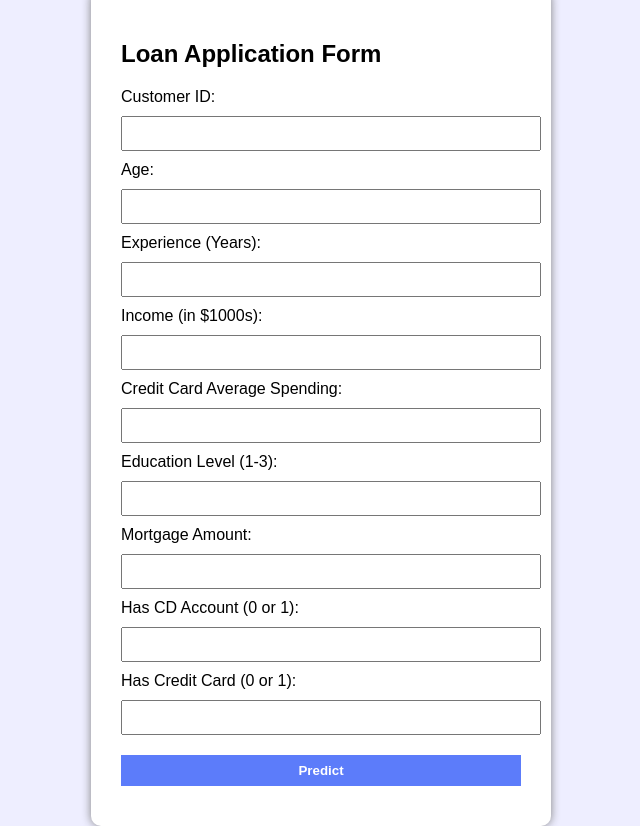
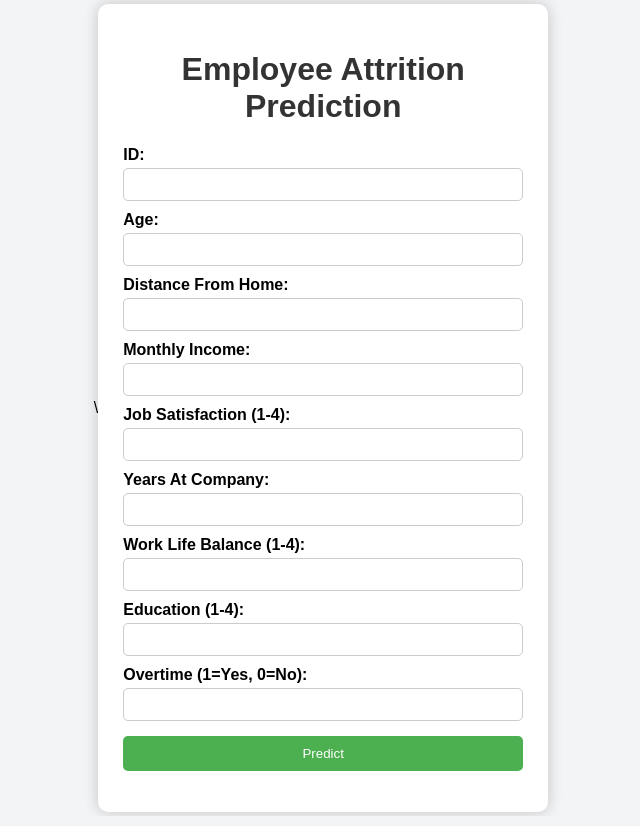
Before and after one commit to harshini202005/LogisticRegression, a Flask app: page / in a window 1280 px wide. Shown: the whole page, without its empty margins (319-959 px from the left). Run offline with Flask 3, Linux system fonts and the light colour scheme; parts of the project's set-up code (start-up, migrations or seed data) failed here and were passed over.

Commit message:
Files added

```diff
--- a/app.py
+++ b/app.py
@@ -1,10 +1,17 @@
 from flask import Flask, render_template, request
 import pickle
-import numpy as np
-import os
+import pandas as pd
 
 app = Flask(__name__)
-model = pickle.load(open('model.pkl', 'rb'))
+
+# Load model
+with open('attrition_model.pkl', 'rb') as file:
+    model = pickle.load(file)
+
+# Features list
+features = ['ID', 'Age', 'DistanceFromHome', 'MonthlyIncome',
+            'JobSatisfaction', 'YearsAtCompany', 'WorkLifeBalance',
+            'Education', 'Overtime']
 
 @app.route('/')
 def home():
@@ -12,21 +19,31 @@ def home():
 
 @app.route('/predict', methods=['POST'])
 def predict():
-    input_features = [
-        float(request.form['ID']),
-        float(request.form['Age']),
-        float(request.form['Experience']),
-        float(request.form['Income']),
-        float(request.form['CCAvg']),
-        float(request.form['Education']),
-        float(request.form['Mortgage']),
-        float(request.form['CD_Account']),
-        float(request.form['CreditCard'])
-    ]
-    final_input = np.array([input_features])
-    result = model.predict(final_input)[0]
-    return render_template('result.html', prediction='Approved' if result == 1 else 'Rejected')
+    try:
+        # Get form data
+        input_data = [
+            int(request.form['ID']),
+            int(request.form['Age']),
+            int(request.form['DistanceFromHome']),
+            float(request.form['MonthlyIncome']),
+            int(request.form['JobSatisfaction']),
+            int(request.form['YearsAtCompany']),
+            int(request.form['WorkLifeBalance']),
+            int(request.form['Education']),
+            int(request.form['Overtime'])
+        ]
+
+        # Create DataFrame for prediction
+        df_input = pd.DataFrame([input_data], columns=features)
+
+        # Predict
+        prediction = model.predict(df_input)[0]
+        result_text = "Employee is likely to leave the company." if prediction == 1 else "Employee is likely to stay."
+
+        return render_template('result.html', result=result_text)
+
+    except Exception as e:
+        return f"Error: {str(e)}"
 
 if __name__ == '__main__':
-    port = int(os.environ.get("PORT", 10000))
-    app.run(host='0.0.0.0', port=port)
+    app.run(debug=True)
--- a/static/style.css
+++ b/static/style.css
@@ -1,6 +1,6 @@
 body {
     font-family: Arial, sans-serif;
-    background-color: #eef;
+    background-color: #f3f4f6;
     display: flex;
     justify-content: center;
     align-items: center;
@@ -9,22 +9,59 @@ body {
 
 .container {
     background-color: white;
-    padding: 30px;
+    padding: 25px;
     border-radius: 10px;
-    box-shadow: 0 0 10px gray;
+    box-shadow: 0px 0px 15px rgba(0,0,0,0.2);
     width: 400px;
 }
 
-input[type="text"], button {
+h1 {
+    text-align: center;
+    color: #333;
+}
+
+form label {
+    display: block;
+    margin-top: 10px;
+    font-weight: bold;
+}
+
+form input {
     width: 100%;
     padding: 8px;
-    margin: 10px 0;
+    margin-top: 4px;
+    border-radius: 5px;
+    border: 1px solid #ccc;
 }
 
 button {
-    background-color: #5c7cfa;
+    width: 100%;
+    padding: 10px;
+    margin-top: 15px;
+    background-color: #4CAF50;
     color: white;
     border: none;
+    border-radius: 5px;
     cursor: pointer;
+}
+
+button:hover {
+    background-color: #45a049;
+}
+
+p {
+    text-align: center;
+    font-size: 18px;
     font-weight: bold;
 }
+
+a {
+    display: block;
+    text-align: center;
+    margin-top: 15px;
+    color: #4CAF50;
+    text-decoration: none;
+}
+a:hover {
+    text-decoration: underline;
+}
--- a/templates/index.html
+++ b/templates/index.html
@@ -1,42 +1,24 @@
-<!DOCTYPE html>
+\<!DOCTYPE html>
 <html>
 <head>
-    <title>Loan Prediction</title>
+    <title>Employee Attrition Prediction</title>
     <link rel="stylesheet" href="{{ url_for('static', filename='style.css') }}">
 </head>
 <body>
-    <div class="container">
-        <h2>Loan Application Form</h2>
-        <form action="/predict" method="POST">
-            <label for="ID">Customer ID:</label>
-            <input type="text" name="ID" required><br>
-
-            <label for="Age">Age:</label>
-            <input type="text" name="Age" required><br>
-
-            <label for="Experience">Experience (Years):</label>
-            <input type="text" name="Experience" required><br>
-
-            <label for="Income">Income (in $1000s):</label>
-            <input type="text" name="Income" required><br>
-
-            <label for="CCAvg">Credit Card Average Spending:</label>
-            <input type="text" name="CCAvg" required><br>
-
-            <label for="Education">Education Level (1-3):</label>
-            <input type="text" name="Education" required><br>
-
-            <label for="Mortgage">Mortgage Amount:</label>
-            <input type="text" name="Mortgage" required><br>
-
-            <label for="CD_Account">Has CD Account (0 or 1):</label>
-            <input type="text" name="CD_Account" required><br>
-
-            <label for="CreditCard">Has Credit Card (0 or 1):</label>
-            <input type="text" name="CreditCard" required><br>
-
-            <button type="submit">Predict</button>
-        </form>
-    </div>
+<div class="container">
+    <h1>Employee Attrition Prediction</h1>
+    <form action="/predict" method="post">
+        <label>ID:</label><input type="number" name="ID" required><br>
+        <label>Age:</label><input type="number" name="Age" required><br>
+        <label>Distance From Home:</label><input type="number" name="DistanceFromHome" required><br>
+        <label>Monthly Income:</label><input type="number" name="MonthlyIncome" required><br>
+        <label>Job Satisfaction (1-4):</label><input type="number" name="JobSatisfaction" required><br>
+        <label>Years At Company:</label><input type="number" name="YearsAtCompany" required><br>
+        <label>Work Life Balance (1-4):</label><input type="number" name="WorkLifeBalance" required><br>
+        <label>Education (1-4):</label><input type="number" name="Education" required><br>
+        <label>Overtime (1=Yes, 0=No):</label><input type="number" name="Overtime" required><br>
+        <button type="submit">Predict</button>
+    </form>
+</div>
 </body>
 </html>
```
Also changed, not shown: employee_attrition.csv (added, +51 -0 lines), logitsicregression.py (deleted, +0 -50 lines), model.py (added, +58 -0 lines), templates/result.html (+5 -5 lines), Bank_Personal_Loan_Modelling.csv (deleted), Form.png (deleted), Prediction.png, input.png (added), 1 other file.
